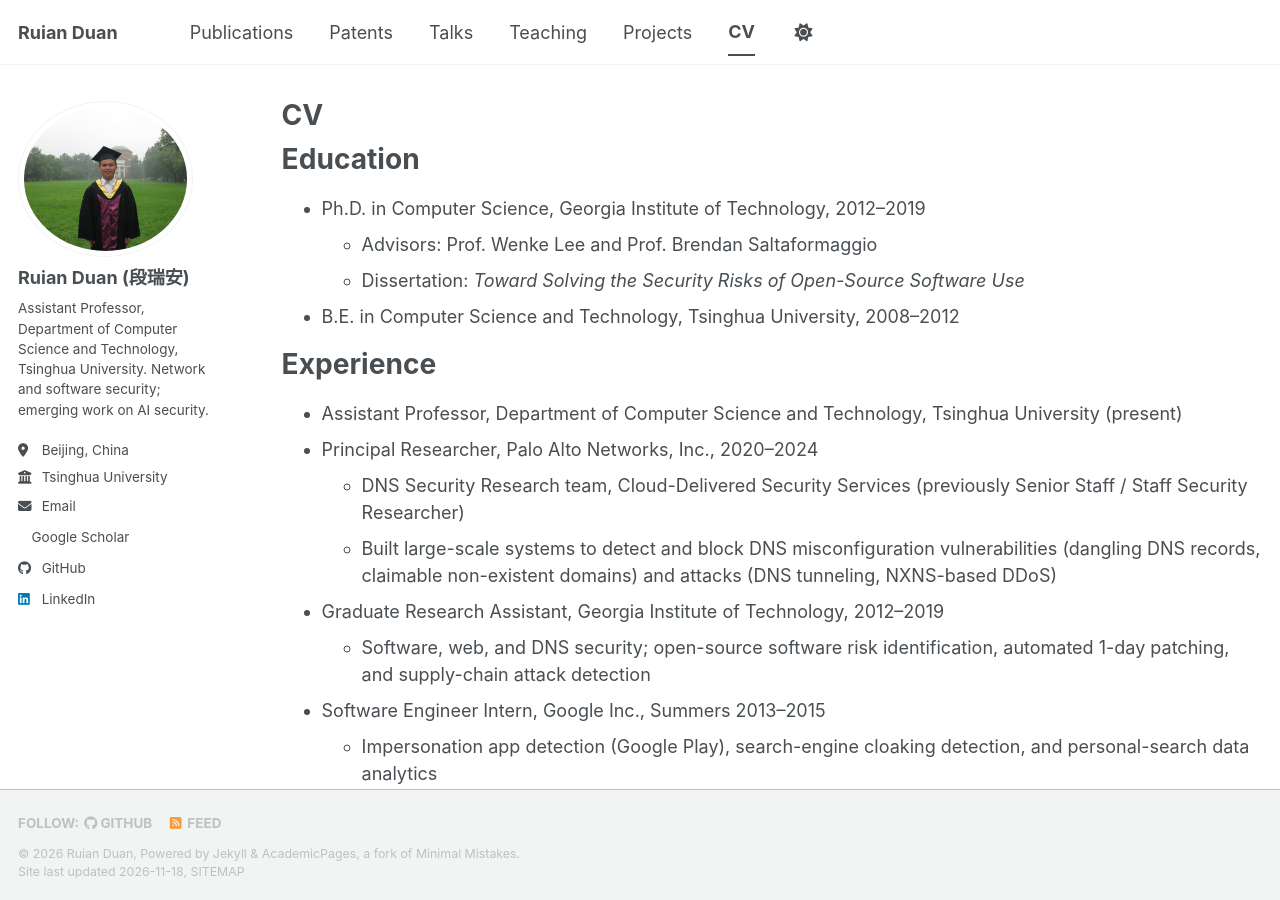
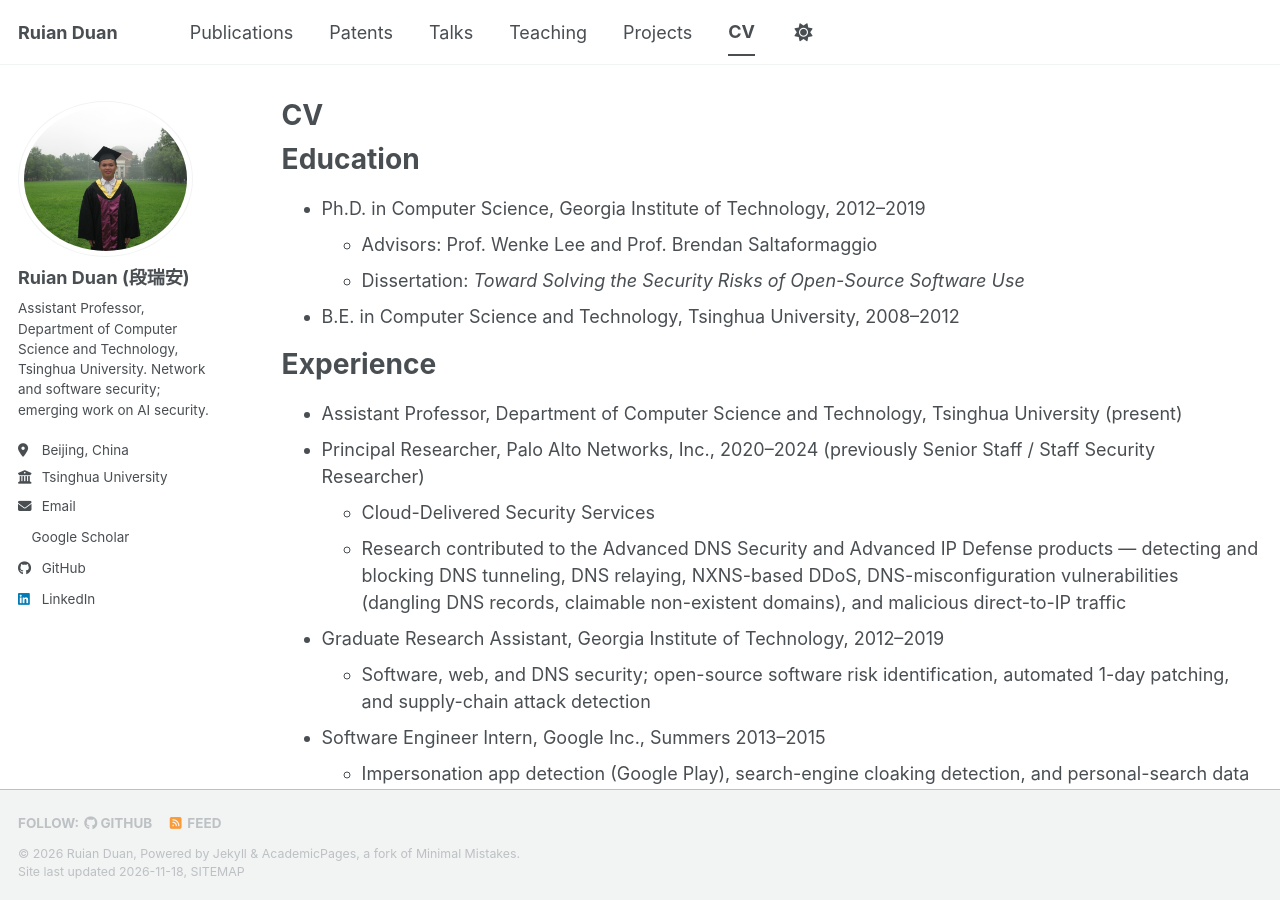
Before and after one commit to lingfennan/lingfennan.github.io, a Jekyll site: the page built from _pages/cv.md, in a window 1280 px wide and 900 px high. Built offline with Jekyll 4.4.1, drawn with Linux system fonts in a browser that asks for light colours; a script bundle is joined from its source files by our own code; a style sheet for code colours, icons or effects is not loaded.

Commit message:
Refine bio/CV: credit PANW products, tighten research wording
- Credit Advanced DNS Security and Advanced IP Defense products instead
  of naming the internal team
- Drop "(especially DNS security)" parenthetical from research intro

Co-Authored-By: Claude Opus 4.8 <noreply@anthropic.com>

```diff
--- a/_pages/cv.md
+++ b/_pages/cv.md
@@ -23,9 +23,9 @@ Education
 Experience
 ======
 * Assistant Professor, Department of Computer Science and Technology, Tsinghua University (present)
-* Principal Researcher, Palo Alto Networks, Inc., 2020–2024
-  * DNS Security Research team, Cloud-Delivered Security Services (previously Senior Staff / Staff Security Researcher)
-  * Built large-scale systems to detect and block DNS misconfiguration vulnerabilities (dangling DNS records, claimable non-existent domains) and attacks (DNS tunneling, NXNS-based DDoS)
+* Principal Researcher, Palo Alto Networks, Inc., 2020–2024 (previously Senior Staff / Staff Security Researcher)
+  * Cloud-Delivered Security Services
+  * Research contributed to the Advanced DNS Security and Advanced IP Defense products — detecting and blocking DNS tunneling, DNS relaying, NXNS-based DDoS, DNS-misconfiguration vulnerabilities (dangling DNS records, claimable non-existent domains), and malicious direct-to-IP traffic
 * Graduate Research Assistant, Georgia Institute of Technology, 2012–2019
   * Software, web, and DNS security; open-source software risk identification, automated 1-day patching, and supply-chain attack detection
 * Software Engineer Intern, Google Inc., Summers 2013–2015
```
Also changed, not shown: _pages/about.md (+2 -2 lines).
